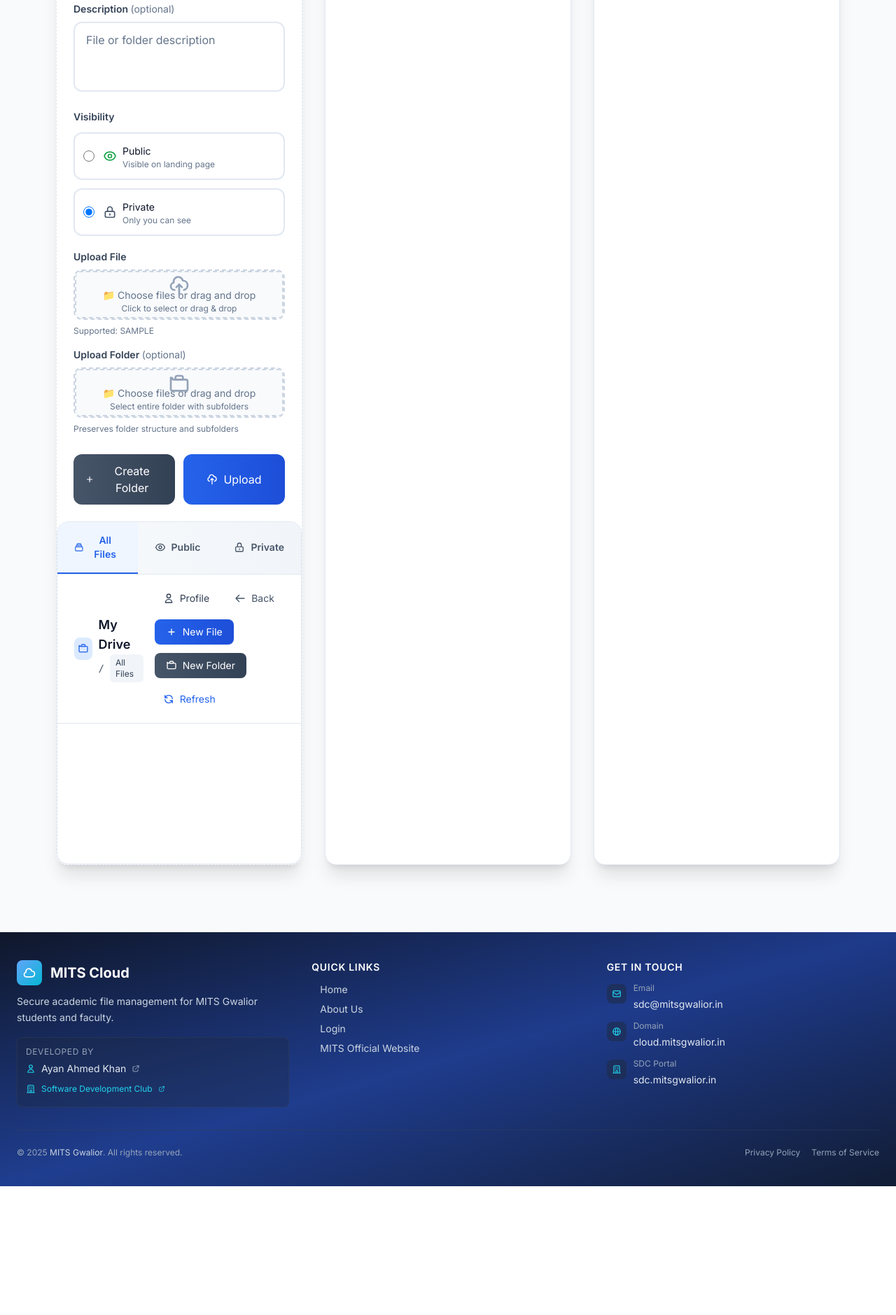
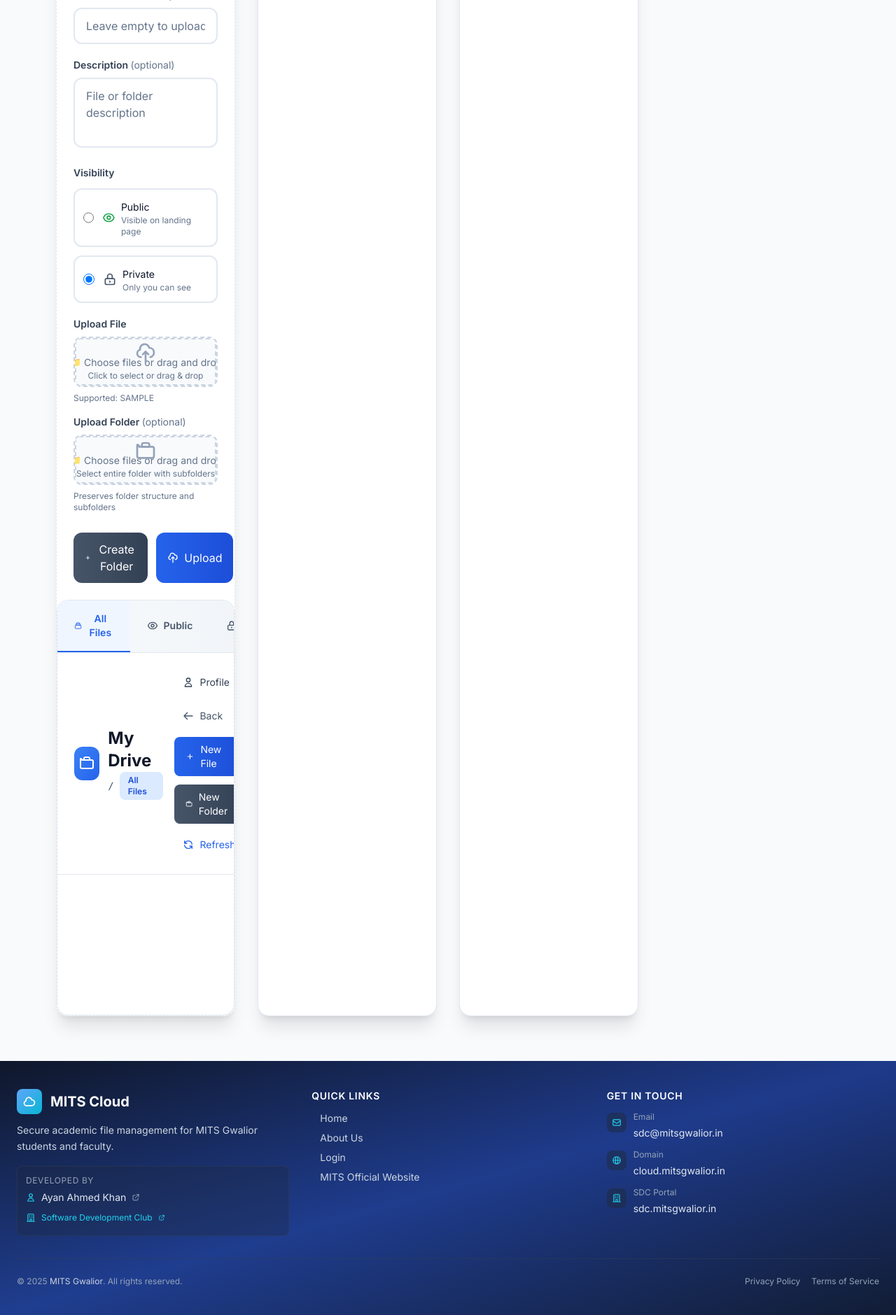
Before and after one commit to AyanAhmedKhan/MITS-Cloudy, a Django app: template templates/core/dashboard.html in a window 1280 px wide. Shown: the part 1243-3122 px from the top of the page at 70% size. Before the commit the page ends 2938 px from the top, so only its background shows below. Run offline with Django 4.2, Linux system fonts and the light colour scheme; the template is opened without the code that fills it: most values are stand-ins (such as "Sample title", 1, 10 or a date in 2020); some libraries are stand-ins or nearby versions.

Commit message:
Refactor dashboard layout for improved usability and aesthetics
- Adjusted the structure and styling of the search input and session information sections for better alignment and visual appeal.
- Enhanced the upload section with a more modern design, including improved drag-and-drop functionality and clearer feedback during file uploads.
- Updated the layout of folder and file items for a more cohesive and user-friendly experience, including better icon representation and spacing.
- Improved overall styling consistency across the dashboard, ensuring a polished and professional look.

```diff
--- a/templates/core/dashboard.html
+++ b/templates/core/dashboard.html
@@ -95,8 +95,8 @@
 </div>
 {% endif %}
 
-<div class="grid lg:grid-cols-3 gap-6 lg:gap-8">
-  <!-- Enhanced Upload Section -->
+<div class="grid lg:grid-cols-4 gap-6 lg:gap-8">
+  <!-- Enhanced Upload Section - Sidebar -->
   <div class="lg:col-span-1 bg-white rounded-2xl shadow-xl border border-slate-200 upload-zone overflow-hidden">
     <div class="bg-gradient-to-r from-blue-600 to-blue-700 p-6">
       <div class="flex items-center gap-3">
@@ -276,8 +276,8 @@
     </form>
   </div>
 
-  <!-- Enhanced My Drive Section -->
-  <div class="lg:col-span-2 bg-white rounded-2xl shadow-xl border border-slate-200 overflow-hidden">
+  <!-- Enhanced My Drive Section - Main Content -->
+  <div class="lg:col-span-3 bg-white rounded-2xl shadow-xl border border-slate-200 overflow-hidden">
     <!-- Enhanced Tabs -->
     <div class="bg-gradient-to-r from-slate-50 to-slate-100 border-b border-slate-200">
       <div class="flex">
@@ -313,21 +313,21 @@
     </div>
 
     <!-- Enhanced Toolbar -->
-    <div class="px-4 lg:px-6 py-4 border-b border-slate-200 bg-white">
+    <div class="px-4 lg:px-6 py-6 border-b border-slate-200 bg-white">
       <div class="flex flex-col lg:flex-row lg:items-center lg:justify-between gap-4">
         <div class="flex items-center gap-4">
-          <div class="flex items-center gap-2">
-            <div class="w-8 h-8 bg-blue-100 rounded-lg flex items-center justify-center">
-              <svg class="w-4 h-4 text-blue-600" fill="none" stroke="currentColor" viewBox="0 0 24 24">
+          <div class="flex items-center gap-3">
+            <div class="w-12 h-12 bg-gradient-to-br from-blue-500 to-blue-600 rounded-xl flex items-center justify-center">
+              <svg class="w-6 h-6 text-white" fill="none" stroke="currentColor" viewBox="0 0 24 24">
                 <path stroke-linecap="round" stroke-linejoin="round" stroke-width="2" d="M3 7v10a2 2 0 002 2h14a2 2 0 002-2V9a2 2 0 00-2-2H5a2 2 0 00-2-2z"></path>
                 <path stroke-linecap="round" stroke-linejoin="round" stroke-width="2" d="M8 5a2 2 0 012-2h4a2 2 0 012 2v2H8V5z"></path>
               </svg>
             </div>
             <div>
-              <h3 class="text-lg font-semibold text-slate-900">My Drive</h3>
+              <h2 class="text-2xl font-bold text-slate-900">My Drive</h2>
               <div class="flex items-center gap-2 text-sm text-slate-600">
                 <span id="drive-breadcrumb" class="font-mono">/</span>
-                <span id="current-tab-info" class="px-2 py-1 bg-slate-100 text-slate-700 rounded-md text-xs font-medium">All Files</span>
+                <span id="current-tab-info" class="px-3 py-1 bg-blue-100 text-blue-700 rounded-lg text-xs font-semibold">All Files</span>
               </div>
             </div>
           </div>
@@ -377,17 +377,17 @@
     </div>
 
     <!-- Enhanced Grid View -->
-    <div id="drive-grid" class="p-4 lg:p-6 grid sm:grid-cols-1 md:grid-cols-2 lg:grid-cols-3 xl:grid-cols-4 gap-4 upload-area drive-grid">
-      <div class="col-span-full text-center py-16 text-slate-500 hidden" id="empty-drop-zone">
-        <div class="w-20 h-20 mx-auto mb-6 bg-gradient-to-br from-blue-100 to-blue-200 rounded-2xl flex items-center justify-center">
-          <svg class="w-10 h-10 text-blue-600" fill="none" stroke="currentColor" viewBox="0 0 24 24">
+    <div id="drive-grid" class="p-4 lg:p-6 grid sm:grid-cols-2 md:grid-cols-3 lg:grid-cols-4 xl:grid-cols-5 2xl:grid-cols-6 gap-4 upload-area drive-grid">
+      <div class="col-span-full text-center py-24 text-slate-500 hidden" id="empty-drop-zone">
+        <div class="w-32 h-32 mx-auto mb-8 bg-gradient-to-br from-blue-100 to-blue-200 rounded-3xl flex items-center justify-center">
+          <svg class="w-16 h-16 text-blue-600" fill="none" stroke="currentColor" viewBox="0 0 24 24">
             <path stroke-linecap="round" stroke-linejoin="round" stroke-width="2" d="M7 16a4 4 0 01-.88-7.903A5 5 0 1115.9 6L16 6a5 5 0 011 9.9M15 13l-3-3m0 0l-3 3m3-3v12"></path>
           </svg>
         </div>
-        <div class="text-xl font-semibold text-slate-900 mb-2">Drop files here to upload</div>
-        <div class="text-sm text-slate-600">Or use the upload form on the left</div>
-        <div class="mt-4 flex items-center justify-center gap-2 text-xs text-slate-500">
-          <svg class="w-4 h-4" fill="none" stroke="currentColor" viewBox="0 0 24 24">
+        <div class="text-3xl font-bold text-slate-900 mb-4">Drop files here to upload</div>
+        <div class="text-lg text-slate-600 mb-6">Or use the upload form in the sidebar</div>
+        <div class="flex items-center justify-center gap-2 text-sm text-slate-500">
+          <svg class="w-5 h-5" fill="none" stroke="currentColor" viewBox="0 0 24 24">
             <path stroke-linecap="round" stroke-linejoin="round" stroke-width="2" d="M13 16h-1v-4h-1m1-4h.01M21 12a9 9 0 11-18 0 9 9 0 0118 0z"></path>
           </svg>
           Supports drag & drop for instant uploads
@@ -1581,19 +1581,24 @@
     let html = '';
     folders.forEach(f => {
       html += `
-        <div class="group border rounded-lg p-3 hover:shadow bg-white folder-item grid-item-sortable select-none relative z-0 cursor-default" data-folder-id="${f.id}" draggable="true">
-          <div class="flex items-center gap-3">
-            <div class="w-10 h-10 rounded bg-amber-100 text-amber-700 flex items-center justify-center cursor-pointer" onclick="driveOpenFolder(${f.id})">📁</div>
-            <div class="min-w-0 flex-1 cursor-pointer" onclick="driveOpenFolder(${f.id})">
-              <div class="font-medium truncate flex items-center gap-2">
-                ${f.name}
-                ${f.is_public ? '<span class="text-xs bg-green-100 text-green-700 px-2 py-0.5 rounded">Public</span>' : '<span class="text-xs bg-gray-100 text-gray-700 px-2 py-0.5 rounded">Private</span>'}
-              </div>
-              <div class="text-xs text-slate-500">${f.children_count} folders • ${f.files_count} files</div>
-            </div>
-            <div class="relative z-[200]">
-              <button class="w-8 h-8 rounded hover:bg-slate-100 flex items-center justify-center" onclick="event.stopPropagation(); toggleFolderMenu(${f.id}, this)" aria-label="More">
-                ⋮
+        <div class="group border-2 border-slate-200 rounded-xl p-4 hover:shadow-lg hover:border-blue-300 bg-white folder-item grid-item-sortable select-none relative z-0 cursor-default transition-all duration-200" data-folder-id="${f.id}" draggable="true">
+          <div class="flex flex-col items-center text-center gap-3">
+            <div class="w-16 h-16 rounded-xl bg-gradient-to-br from-amber-100 to-orange-100 text-amber-600 flex items-center justify-center cursor-pointer hover:scale-105 transition-transform duration-200" onclick="driveOpenFolder(${f.id})">
+              <svg class="w-8 h-8" fill="none" stroke="currentColor" viewBox="0 0 24 24">
+                <path stroke-linecap="round" stroke-linejoin="round" stroke-width="2" d="M3 7v10a2 2 0 002 2h14a2 2 0 002-2V9a2 2 0 00-2-2H5a2 2 0 00-2-2z"></path>
+                <path stroke-linecap="round" stroke-linejoin="round" stroke-width="2" d="M8 5a2 2 0 012-2h4a2 2 0 012 2v2H8V5z"></path>
+              </svg>
+            </div>
+            <div class="min-w-0 flex-1 w-full cursor-pointer" onclick="driveOpenFolder(${f.id})">
+              <div class="font-semibold text-slate-900 truncate mb-1" title="${f.name}">${f.name}</div>
+              <div class="text-xs text-slate-500 mb-2">${f.children_count} folders • ${f.files_count} files</div>
+              ${f.is_public ? '<span class="inline-block text-xs bg-green-100 text-green-700 px-2 py-1 rounded-full font-medium">Public</span>' : '<span class="inline-block text-xs bg-gray-100 text-gray-700 px-2 py-1 rounded-full font-medium">Private</span>'}
+            </div>
+            <div class="relative z-[200] w-full flex justify-center">
+              <button class="w-8 h-8 rounded-lg hover:bg-slate-100 flex items-center justify-center transition-colors" onclick="event.stopPropagation(); toggleFolderMenu(${f.id}, this)" aria-label="More">
+                <svg class="w-4 h-4 text-slate-600" fill="none" stroke="currentColor" viewBox="0 0 24 24">
+                  <path stroke-linecap="round" stroke-linejoin="round" stroke-width="2" d="M12 5v.01M12 12v.01M12 19v.01M12 6a1 1 0 110-2 1 1 0 010 2zm0 7a1 1 0 110-2 1 1 0 010 2zm0 7a1 1 0 110-2 1 1 0 010 2z"></path>
+                </svg>
               </button>
               <div id="folder-menu-${f.id}" class="hidden absolute right-0 mt-2 w-36 bg-white border rounded shadow z-[9999]">
                 <button class="block w-full text-left px-3 py-2 text-sm hover:bg-slate-50" onclick="driveOpenFolder(${f.id}); hideAllMenus();">Open</button>
@@ -1609,20 +1614,38 @@
         </div>`;
     });
     files.forEach(f => {
+      // Get file icon based on extension
+      const getFileIcon = (ext) => {
+        if (!ext) return '📄';
+        const fileType = ext.toLowerCase();
+        if (['pdf'].includes(fileType)) return '📄';
+        if (['doc', 'docx'].includes(fileType)) return '📝';
+        if (['ppt', 'pptx'].includes(fileType)) return '📊';
+        if (['xls', 'xlsx'].includes(fileType)) return '📈';
+        if (['jpg', 'jpeg', 'png', 'gif', 'bmp', 'svg', 'webp'].includes(fileType)) return '🖼️';
+        if (['mp4', 'avi', 'mov', 'wmv', 'flv'].includes(fileType)) return '🎥';
+        if (['mp3', 'wav', 'flac', 'aac'].includes(fileType)) return '🎵';
+        if (['zip', 'rar', '7z', 'tar', 'gz'].includes(fileType)) return '🗜️';
+        if (['txt', 'md'].includes(fileType)) return '📄';
+        return '📄';
+      };
+
       html += `
-        <div class="border rounded-lg p-3 hover:shadow bg-white file-item grid-item-sortable select-none relative z-0 cursor-default" data-file-id="${f.id}" draggable="true">
-          <div class="flex items-center gap-3">
-            <div class="w-10 h-10 rounded bg-slate-100 text-slate-600 flex items-center justify-center">${f.file_extension || '?'}</div>
-            <div class="min-w-0 flex-1">
-              <div class="font-medium truncate flex items-center gap-2" title="${f.name}">
-                ${f.name}
-                ${f.is_public ? '<span class="text-xs bg-green-100 text-green-700 px-2 py-0.5 rounded">Public</span>' : '<span class="text-xs bg-gray-100 text-gray-700 px-2 py-0.5 rounded">Private</span>'}
-              </div>
-              <div class="text-xs text-slate-500 truncate">${f.file_size_display} • ${f.download_count} downloads</div>
-            </div>
-            <div class="relative z-[200]">
-              <button class="w-8 h-8 rounded hover:bg-slate-100 flex items-center justify-center" onclick="event.stopPropagation(); toggleFileMenu(${f.id}, this)" aria-label="More">
-                ⋮
+        <div class="group border-2 border-slate-200 rounded-xl p-4 hover:shadow-lg hover:border-blue-300 bg-white file-item grid-item-sortable select-none relative z-0 cursor-default transition-all duration-200" data-file-id="${f.id}" draggable="true">
+          <div class="flex flex-col items-center text-center gap-3">
+            <div class="w-16 h-16 rounded-xl bg-gradient-to-br from-slate-100 to-slate-200 text-slate-600 flex items-center justify-center cursor-pointer hover:scale-105 transition-transform duration-200">
+              <span class="text-2xl">${getFileIcon(f.file_extension)}</span>
+            </div>
+            <div class="min-w-0 flex-1 w-full">
+              <div class="font-semibold text-slate-900 truncate mb-1" title="${f.name}">${f.name}</div>
+              <div class="text-xs text-slate-500 mb-2">${f.file_size_display} • ${f.download_count} downloads</div>
+              ${f.is_public ? '<span class="inline-block text-xs bg-green-100 text-green-700 px-2 py-1 rounded-full font-medium">Public</span>' : '<span class="inline-block text-xs bg-gray-100 text-gray-700 px-2 py-1 rounded-full font-medium">Private</span>'}
+            </div>
+            <div class="relative z-[200] w-full flex justify-center">
+              <button class="w-8 h-8 rounded-lg hover:bg-slate-100 flex items-center justify-center transition-colors" onclick="event.stopPropagation(); toggleFileMenu(${f.id}, this)" aria-label="More">
+                <svg class="w-4 h-4 text-slate-600" fill="none" stroke="currentColor" viewBox="0 0 24 24">
+                  <path stroke-linecap="round" stroke-linejoin="round" stroke-width="2" d="M12 5v.01M12 12v.01M12 19v.01M12 6a1 1 0 110-2 1 1 0 010 2zm0 7a1 1 0 110-2 1 1 0 010 2zm0 7a1 1 0 110-2 1 1 0 010 2z"></path>
+                </svg>
               </button>
               <div id="file-menu-${f.id}" class="hidden absolute right-0 mt-2 w-36 bg-white border rounded shadow z-[9999]">
                 <a href="${f.file}" class="block px-3 py-2 text-sm hover:bg-slate-50">Open</a>
```
Lines whose indentation alone changed are shown as unchanged.
